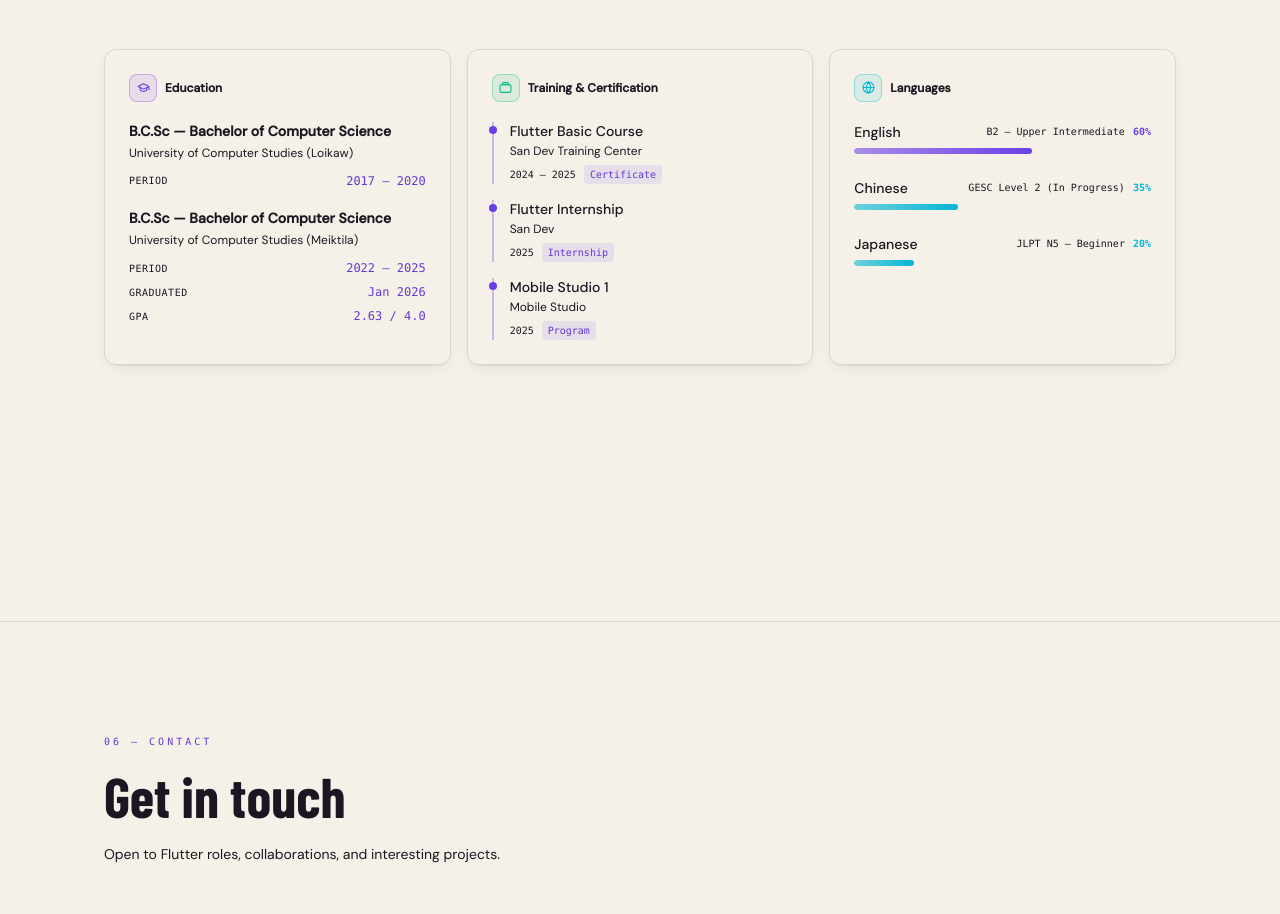
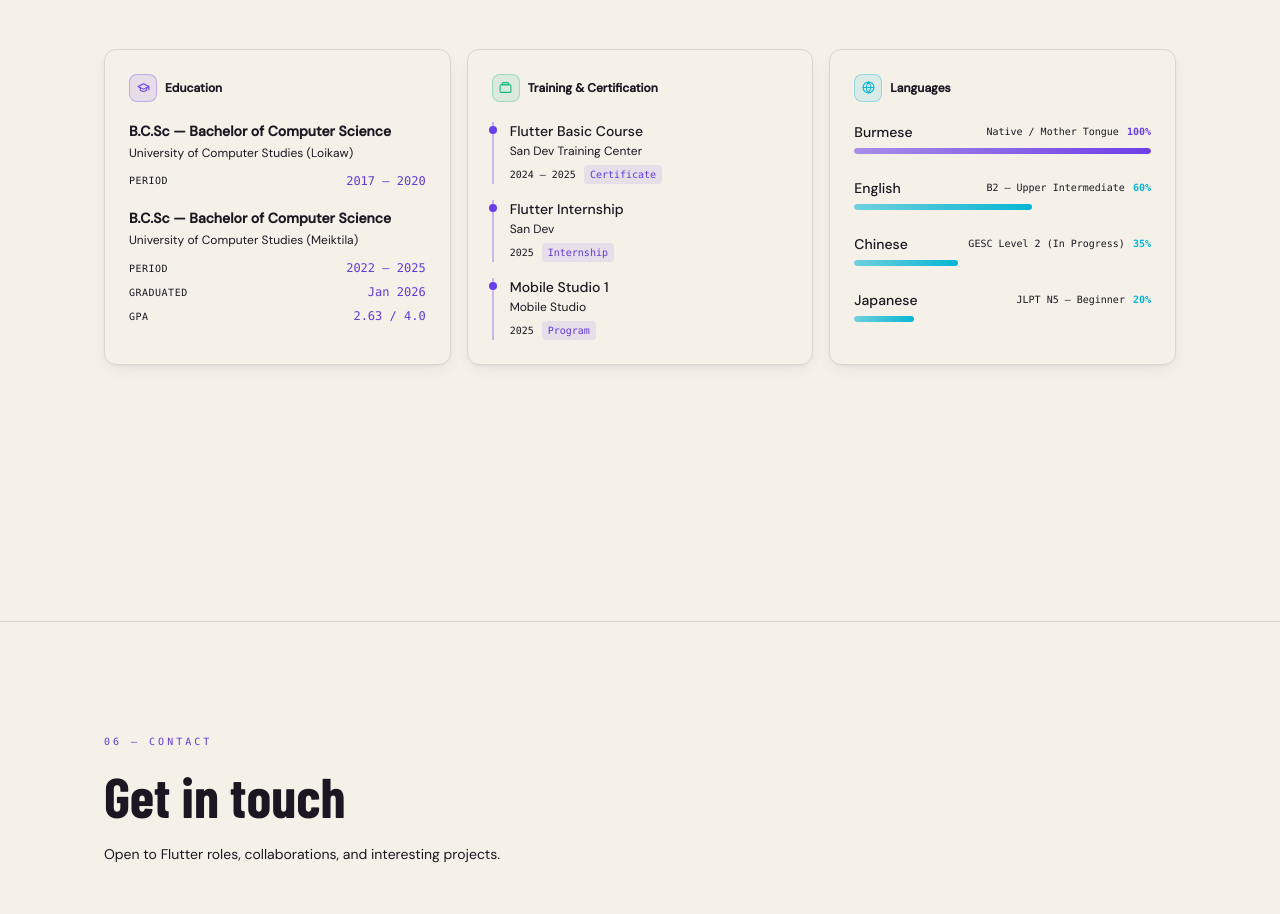
Before and after one commit to 556bhonemyathein/Software-Engineer-Portfolio, a React (Vite) app: page / in a window 1280 px wide. Shown: the part 7964-8878 px from the top of the page. Built offline with nearby package versions, Linux system fonts and the light colour scheme; a web font is replaced by a local one.

Commit message:
Keep single Burmese language entry and remove duplicate

```diff
--- a/src/app/App.tsx
+++ b/src/app/App.tsx
@@ -566,6 +566,11 @@ const TRAINING = [
 
 const LANGUAGES = [
   {
+    lang: "Burmese",
+    level: "Native / Mother Tongue",
+    pct: 100,
+  },
+  {
     lang: "English",
     level: "B2 — Upper Intermediate",
     pct: 60,
```
